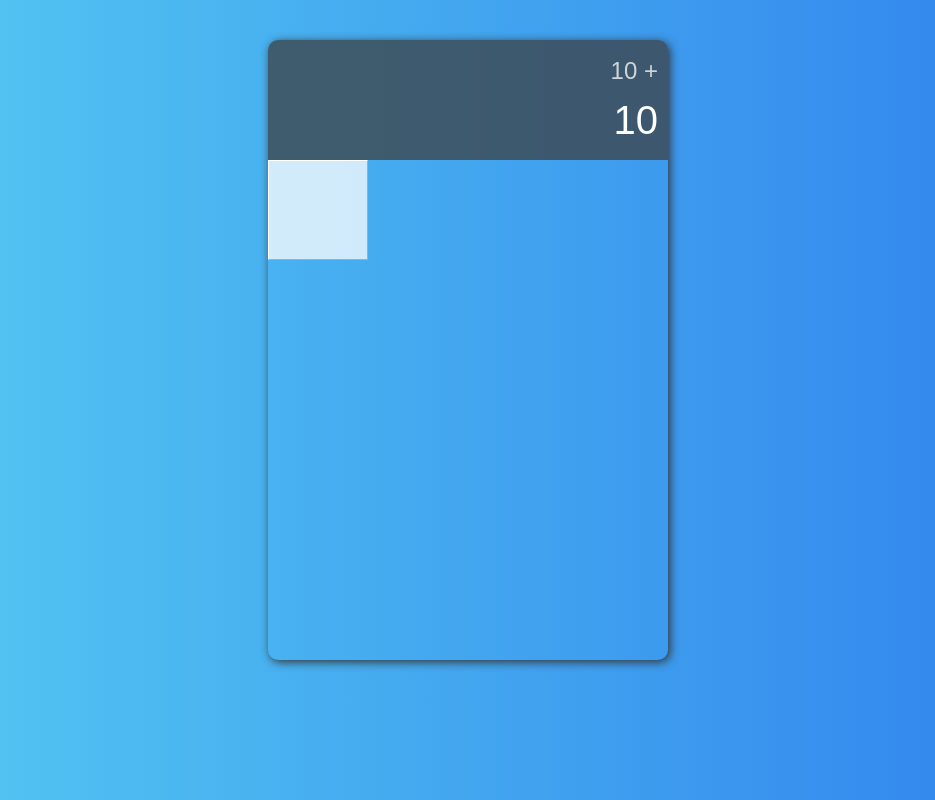
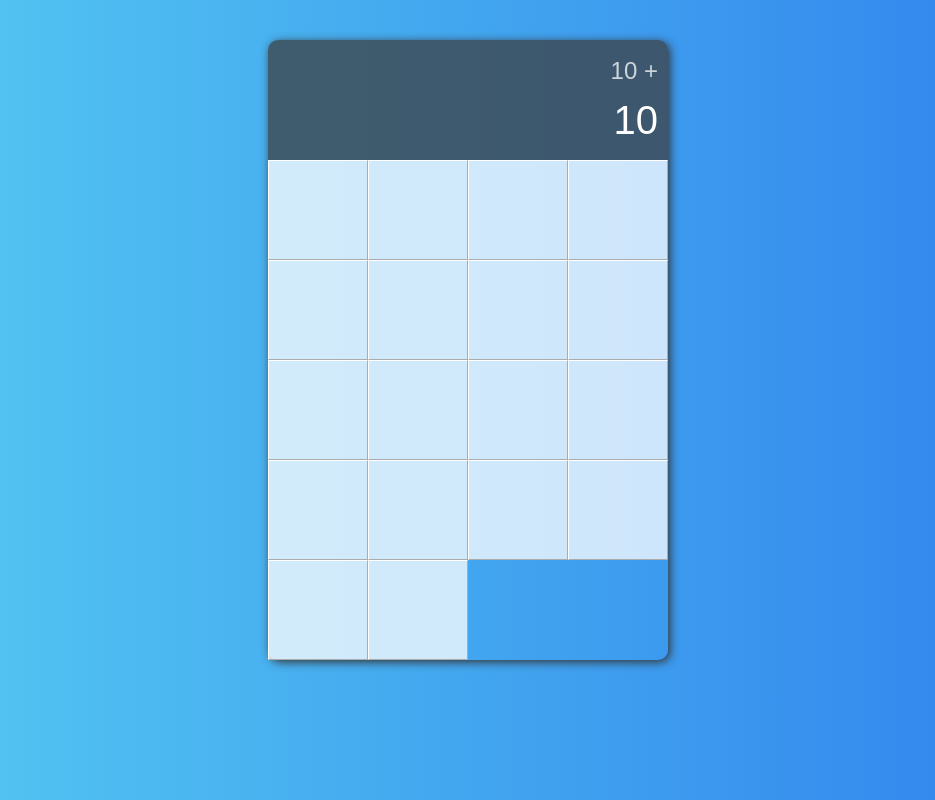
Before and after one commit to idmzulkarnaen/react-calculator, a React (Create React App) app: page / in a window 1280 px wide. Shown: the whole page, without its empty margins (172-1107 px from the left). Built offline with nearby package versions, Linux system fonts and the light colour scheme.

Commit message:
button kalkulator

```diff
--- a/src/components/Calculator/index.js
+++ b/src/components/Calculator/index.js
@@ -9,6 +9,23 @@ export default function Calculator() {
             <Current>10</Current>
         </Screen>
         <Button></Button>
+        <Button></Button>
+        <Button></Button>
+        <Button></Button>
+        <Button></Button>
+        <Button></Button>
+        <Button></Button>
+        <Button></Button>
+        <Button></Button>
+        <Button></Button>
+        <Button></Button>
+        <Button></Button>
+        <Button></Button>
+        <Button></Button>
+        <Button></Button>
+        <Button></Button>
+        <Button></Button>
+        <Button></Button>
     </Container>
   );
 }
```
